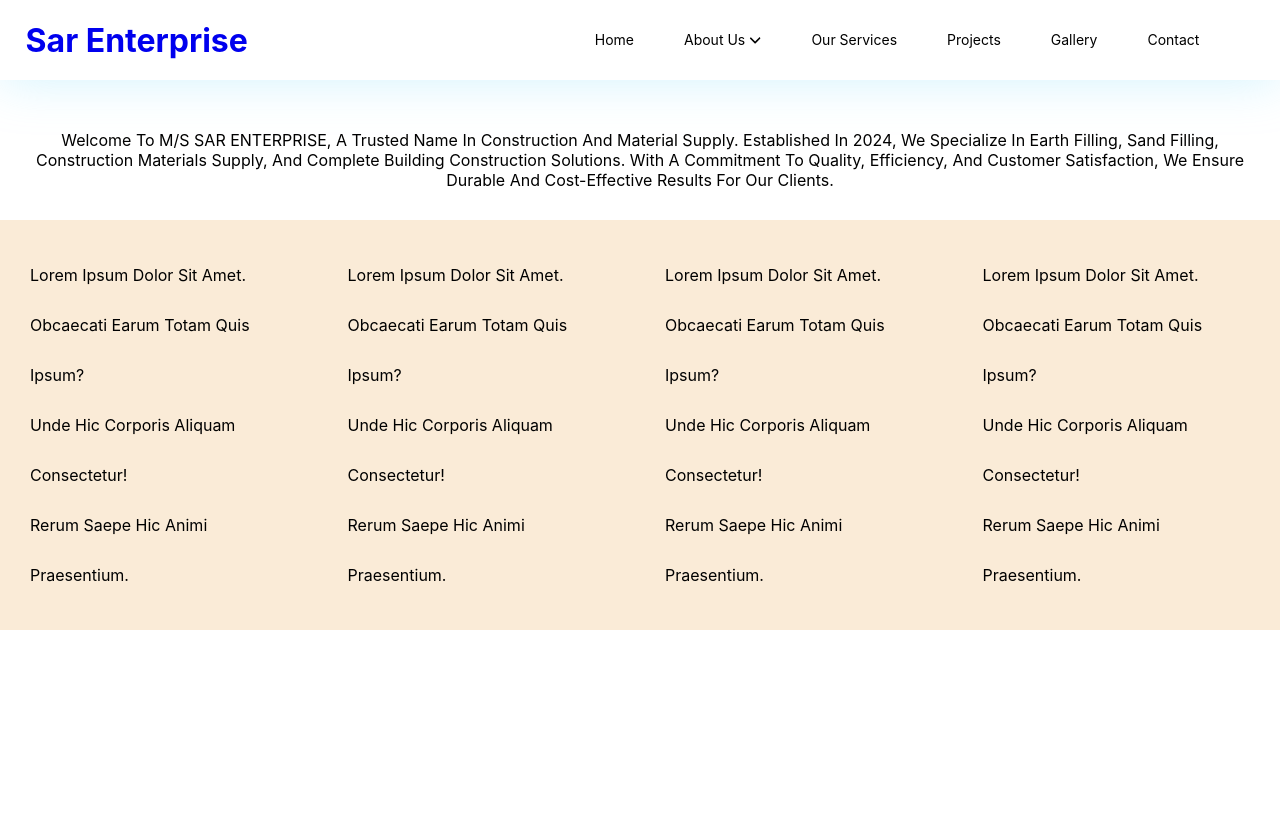
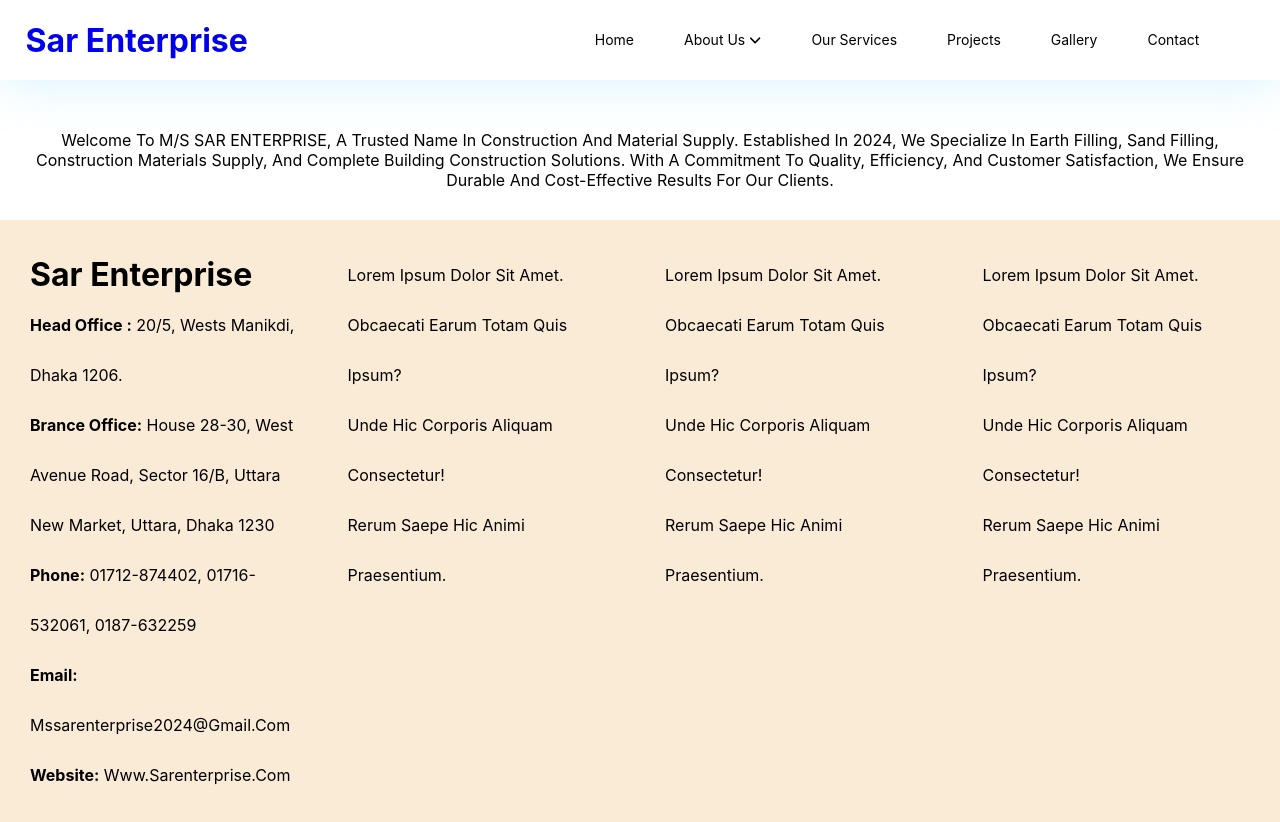
Before and after one commit to sazzadhossain1/sarenterprise, a React (Create React App) app: page / in a window 1280 px wide. Shown: the top 822 px of the page. Before the commit the page ends 800 px from the top, so only its background shows below. Built offline with nearby package versions, Linux system fonts and the light colour scheme.

Commit message:
add some info in footer's contact section

```diff
--- a/src/components/Footer/Footer.js
+++ b/src/components/Footer/Footer.js
@@ -4,10 +4,23 @@ const Footer = () => {
   return (
     <div className="footer_grid_div">
       <div>
-        <p>Lorem ipsum dolor sit amet.</p>
-        <p>Obcaecati earum totam quis ipsum?</p>
-        <p>Unde hic corporis aliquam consectetur!</p>
-        <p>Rerum saepe hic animi praesentium.</p>
+        <h1>Sar Enterprise</h1>
+        <p>
+          <b>Head Office :</b> 20/5, Wests Manikdi, Dhaka 1206.
+        </p>
+        <p>
+          <b>Brance Office:</b> House 28-30, West Avenue Road, Sector 16/B,
+          Uttara New Market, Uttara, Dhaka 1230
+        </p>
+        <p>
+          <b>Phone:</b> 01712-874402, 01716-532061, 0187-632259
+        </p>
+        <p>
+          <b>Email:</b> mssarenterprise2024@gmail.com
+        </p>
+        <p>
+          <b>Website:</b> www.sarenterprise.com
+        </p>
       </div>
       <div>
         <p>Lorem ipsum dolor sit amet.</p>
```
